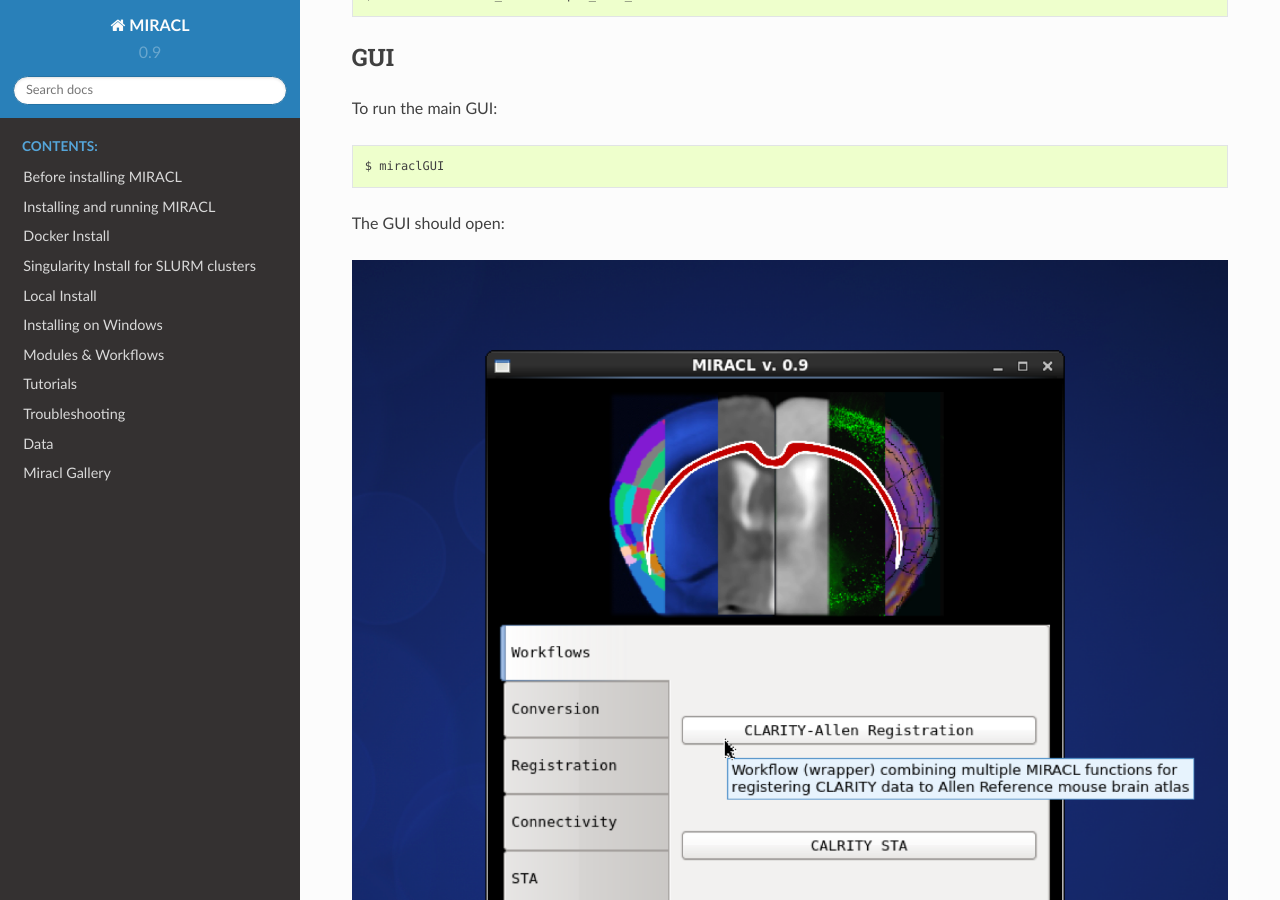
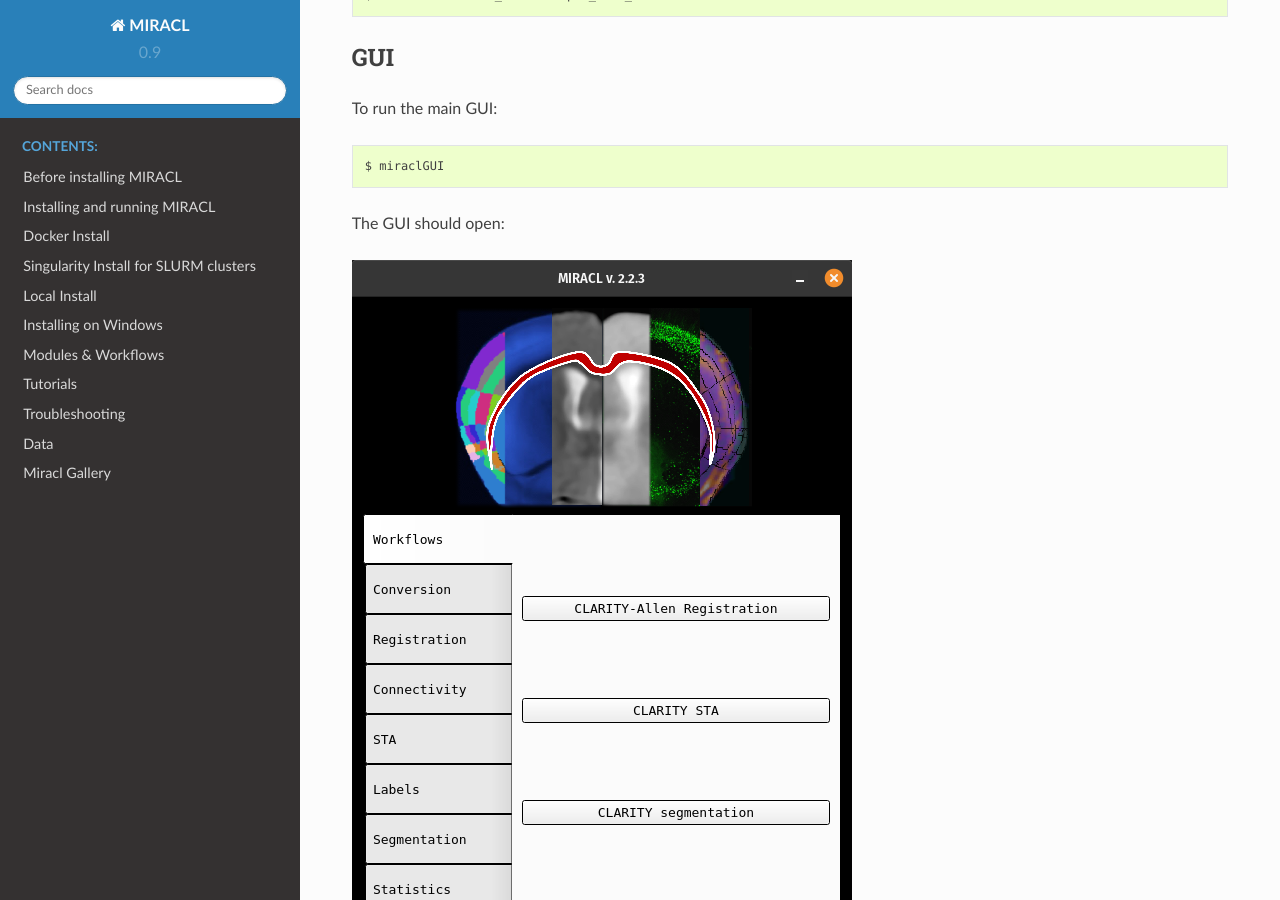
Before and after one commit to AICONSlab/MIRACL, a Sphinx documentation site: the page built from docs/tutorials/beginner/getting_started.md, in a window 1280 px wide and 900 px high, scrolled down 2061 px. Built offline with Sphinx 7.4.7 and the Read the Docs theme 2.0.0, drawn with Linux system fonts in a browser that asks for light colours; pages that are not in the unit, such as notebooks, are missing from menus.

Commit message:
[docs] update link to MIRACL menu image
Changed link to the updated image for MIRACL's menu at the updated
location: gallery/menu

```diff
--- a/docs/tutorials/beginner/getting_started.md
+++ b/docs/tutorials/beginner/getting_started.md
@@ -100,7 +100,7 @@
 
 The GUI should open:
 
-![](../../gallery/miracl_gui1.png)
+![](../../gallery/menus/MIRACL_main-menu.png)
 
 To get the GUI of a specific function, run it without arguments, for example:
 
```
